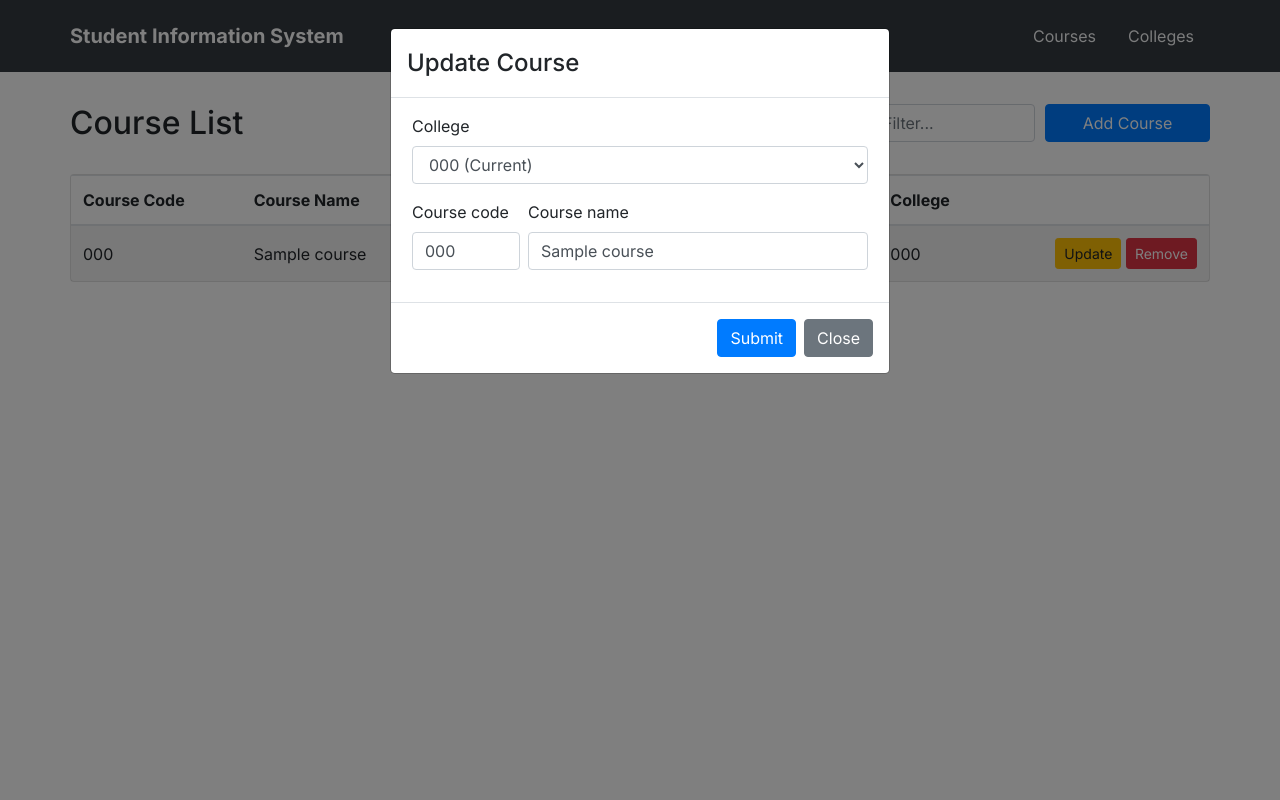
After one commit to blairemendoza/Simple-Student-Information-System-Flask, a Flask app: template SSIS/templates/course/index.html in a window 1280 px wide, after a click on "Update". The commit adds this page. Run offline with Flask 2, Linux system fonts and the light colour scheme; the template is opened without the code that fills it: most values are stand-ins (such as "Sample title", 1, 10 or a date in 2020); one stand-in notice (Sample message) is shown; form fields are guessed from the names that the template uses; some libraries are stand-ins or nearby versions.

Commit message:
Add course CRUDL function

```diff
--- a/SSIS/__init__.py
+++ b/SSIS/__init__.py
@@ -20,6 +20,8 @@ def create_app(test_config = None):
     CSRFProtect(app)
 
     from .student import student
+    from .course import course
     app.register_blueprint(student)
+    app.register_blueprint(course)
 
     return app
--- /dev/null
+++ b/SSIS/course/__init__.py
@@ -0,0 +1,5 @@
+from flask import Blueprint
+
+course = Blueprint('course', __name__, url_prefix='/courses')
+
+from . import controller
--- /dev/null
+++ b/SSIS/templates/course/addCourseModal.html
@@ -0,0 +1,52 @@
+<div class="modal fade in" id="newCourseModal" role="dialog">
+    <div class="modal-dialog">
+        <div class="modal-content">
+            <div class="modal-header">
+                <h4 class="modal-title">Add Course</h4>
+            </div>
+
+            <div class="modal-body">
+                <form action="{{ url_for('course.addCourse') }}" id="addCourseForm" method="POST">
+                    {{ form.hidden_tag() }}
+
+                    <div class="row px-3">
+                        <div class="col-md-12 px-1">
+                            <div class="form-group">
+                                <label for="collegeAdd">College</label>
+                                <select name="collegeAdd" class="form-control selectpicker" required>
+                                    <option selected disabled value="">Choose...</option>
+                                    <!-- populate dropdown from colleges in index -->
+                                    {% for college in colleges %}
+                                    <option value="{{ college['college_code'] }}">{{ college['college_name'] }}</option>
+                                    {% endfor %}
+                                </select>
+                            </div>
+                        </div>
+                    </div>
+
+                    <div class="row px-3">
+                        <div class="col-md-3 px-1">
+                            <div class="form-group">
+                                {{ form.courseCode.label }}
+                                {{ form.courseCode(class="form-control", placeholder="XXXXX") }}
+                            </div>
+                        </div>
+
+                        <div class="col-md-9 px-1">
+                            <div class="form-group">
+                                {{ form.courseName.label }}
+                                {{ form.courseName(class="form-control") }}
+                            </div>
+                        </div>
+                    </div>
+                </form>
+            </div>
+
+            <div class="modal-footer">
+                <!-- footer buttons -->
+                <button type="submit" class="btn btn-primary" form="addCourseForm">Add course</button>
+                <button type="button" class="btn btn-secondary" data-dismiss="modal">Close</button>
+            </div>
+        </div>
+    </div>
+</div>
--- /dev/null
+++ b/SSIS/templates/course/index.html
@@ -0,0 +1,99 @@
+{% extends 'template.html' %}
+
+{% block content %}
+    <div class="container">
+        <div class="row">
+            <div class="page-header w-100 py-4">
+                <div class="row">
+                    <div class="col-md-8" style="margin-right: 20px">
+                        <h2 style="margin-top: 0;">
+                            Course List
+                        </h2>
+                    </div>
+
+                    <!-- Filter table field -->
+                    <div class="col-md-2" style="margin-right: -20px;">
+                        <input type="text" id="filter" class="form-control" placeholder="Filter...">
+                    </div>
+
+                    <!-- Add course button -->
+                    <div class="col-md-2">
+                        <button type="button" class="btn btn-primary btn-block pull-right" data-toggle="modal" data-target="#newCourseModal">
+                            Add Course
+                        </button>
+                    </div>
+                </div>
+            </div>
+
+            <!-- Flash messages -->
+            {% with messages = get_flashed_messages(with_categories=true) %}
+            {% if messages %}
+                {% for category, message in messages %}
+                    {% if category=="success" %}
+                        <div class="alert alert-success alert-dismissable show w-100" id="flash" role="alert">
+                        <strong>Done! </strong>{{ message }}
+                        </div>
+                    {% else %}
+                        <div class="alert alert-danger alert-dismissable show w-100" id="flash" role="alert">
+                        <strong>Oops! </strong>{{ message }}
+                        </div>
+                    {% endif %}
+                {% endfor %}
+            {% endif %}
+            {% endwith %}
+
+            <div class="card w-100 mb-5">
+                <table id="coursetable" class="table table-striped mb-0">
+
+                    <thead>
+                        <tr class="header">
+                            <th style="width: 15%;">Course Code</th>
+                            <th>Course Name</th>
+                            <th style="width: 15%;">College</th>
+                            <th style="width: 160px; min-width: 160px;"></th>
+                        </tr>
+                    </thead>
+
+                    <tbody id="courserows">
+                        {% for course in courses %}
+                            <tr>
+                                <td id="td-data" class="align-middle">{{ course.course_code }}</td>
+                                <td id="td-data" class="align-middle">{{ course.course_name }}</td>
+                                <td id="td-data" class="align-middle">{{ course.college_code }}</td>
+                                <td class="text-right pl-0" style="width: 160px; min-width: 160px;">
+                                    <a class="btn btn-warning btn-sm" data-toggle="modal" data-target="#updatecourse{{ course.course_code }}">
+                                        Update</a>
+                                    <a href="{{ url_for('course.removeCourse', courseCode=course.course_code) }}" class="btn btn-danger btn-sm"
+                                    onclick="return confirm('Are you sure you would like to remove this course? This action cannot be undone.')">
+                                        Remove</a>
+                                </td>
+                            </tr>
+
+                            {% include 'course/updateCourseModal.html' %}
+
+                        {% endfor %}
+                    </tbody>
+                </table>
+            </div>
+        </div>
+    </div>
+
+    {% include 'course/addCourseModal.html' %}
+
+    <script>
+        bootstrapValidate('#courseCode', 'max:5:Must not exceed 5 characters!');
+        bootstrapValidate('#courseName', 'max:100:Must not exceed 100 characters!');
+    </script>
+
+    <script>
+        $(document).ready(function(){
+            $("#filter").on("keyup", function() {
+              var value = $(this).val().toLowerCase();
+              $("#courserows tr").filter(function() {
+                $(this).toggle($(this).text().toLowerCase().indexOf(value) > -1)
+              });
+            });
+          });
+    </script>
+
+{% endblock content %}
--- /dev/null
+++ b/SSIS/templates/course/updateCourseModal.html
@@ -0,0 +1,53 @@
+<div class="modal fade in" id="updatecourse{{ course.course_code }}" role="dialog">
+    <div class="modal-dialog">
+        <div class="modal-content">
+            <div class="modal-header">
+                <h4 class="modal-title">Update Course</h4>
+            </div>
+
+            <div class="modal-body">
+                <form action="{{ url_for('course.updateCourse') }}" id="{{ course.course_code }}" method="POST" enctype="multipart/form-data">
+                    {{ form.hidden_tag() }}
+
+                    <div class="row px-3">
+                        <div class="col-md-12 px-1">
+                            <div class="form-group">
+                                <label for="collegeUpdate">College</label>
+                                <select name="collegeUpdate" class="form-control selectpicker" required>
+                                    <option value="{{ course.college_code }}">{{ course.college_code }} (Current)</option>
+                                    <!-- populate dropdown from colleges in index -->
+                                    {% for college in colleges %}
+                                    <option value="{{ college['college_code'] }}">{{ college['college_name'] }}</option>
+                                    {% endfor %}
+                                </select>
+                            </div>
+                        </div>
+                    </div>
+
+                    <div class="row px-3">
+                        <div class="col-md-3 px-1">
+                            <div class="form-group">
+                                {{ form.courseCode.label }}
+                                {{ form.courseCode(class="form-control", value=course.course_code, placeholder="XXXXX") }}
+                                {{ form.referCode(type="hidden", value=course.course_code) }}
+                            </div>
+                        </div>
+
+                        <div class="col-md-9 px-1">
+                            <div class="form-group">
+                                {{ form.courseName.label }}
+                                {{ form.courseName(class="form-control", value=course.course_name) }}
+                            </div>
+                        </div>
+                    </div>
+
+                </form>
+            </div>
+
+            <div class="modal-footer">
+                {{ form.submit(class="btn btn-primary", form=course.course_code) }}
+                <button type="button" class="btn btn-secondary" data-dismiss="modal">Close</button>
+            </div>
+        </div>
+    </div>
+</div>
--- a/SSIS/templates/navbar.html
+++ b/SSIS/templates/navbar.html
@@ -1,10 +1,10 @@
 <nav class="navbar fixed-top navbar-dark bg-dark">
     <div class="container px-0">
-        <a href="{{ url_for('student.index') }}" class="navbar-brand font-weight-bold">Simple Student Information System</a>
+        <a href="{{ url_for('student.index') }}" class="navbar-brand font-weight-bold">Student Information System</a>
 
         <ul class="navbar mb-0 px-0">
             <li class="nav-item">
-                <a class="nav-link text-light" href="#">Courses</a>
+                <a class="nav-link text-light" href="{{ url_for('course.index') }}">Courses</a>
             </li>
             <li class="nav-item">
                 <a class="nav-link text-light" href="#">Colleges</a>
```
Also changed, not shown: SSIS/course/controller.py (added, +65 -0 lines), SSIS/course/forms.py (added, +18 -0 lines), SSIS/models.py (+56 -33 lines).
